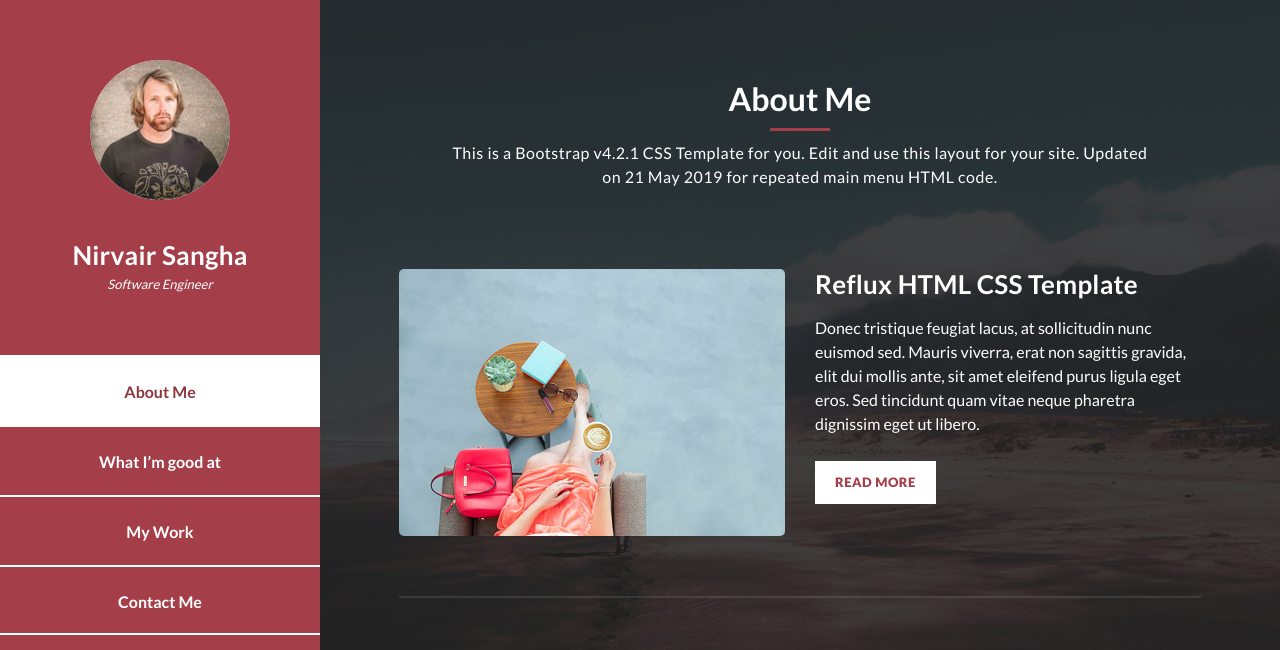
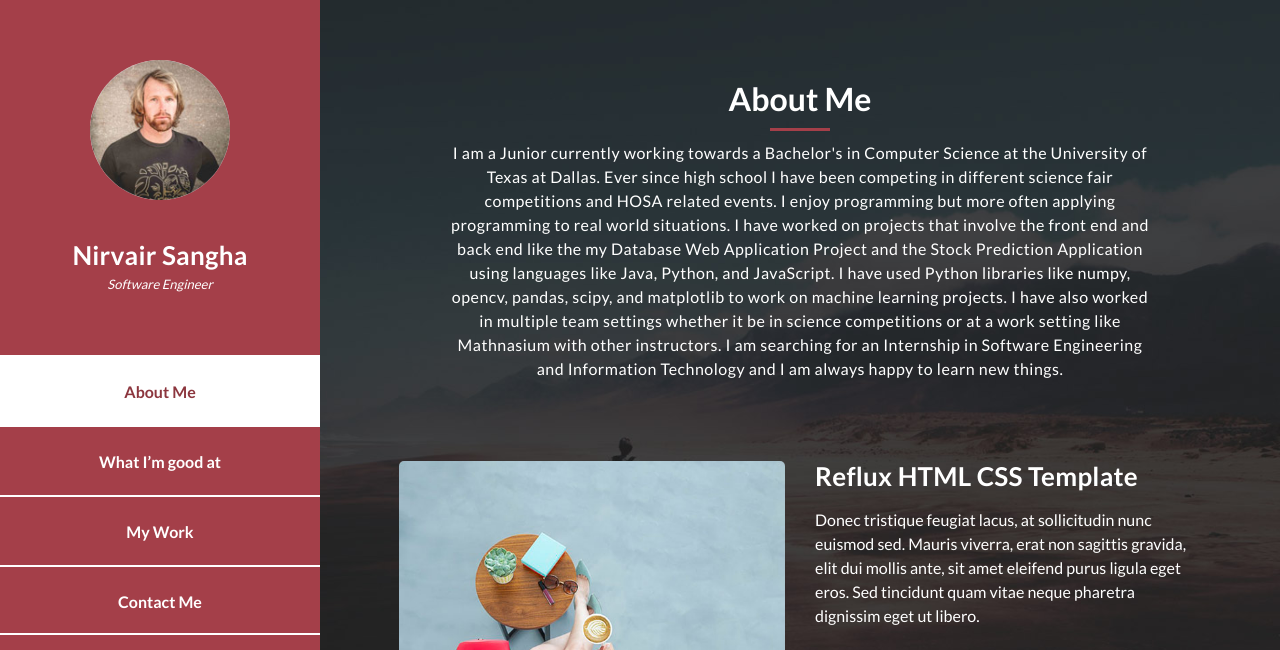
Before and after one commit to Nirvair-Sangha/PortfolioTester, a plain HTML site: page index.html in a window 1280 px wide. Shown: the top 650 px of the page. Drawn offline with Linux system fonts and the light colour scheme.

Commit message:
change ting

```diff
--- a/index.html
+++ b/index.html
@@ -85,8 +85,7 @@
             <h2>About Me</h2>
             <div class="line-dec"></div>
             <span
-              >This is a Bootstrap v4.2.1 CSS Template for you. Edit and use
-              this layout for your site. Updated on 21 May 2019 for repeated main menu HTML code.</span
+              >I am a Junior currently working towards a Bachelor's in Computer Science at the University of Texas at Dallas. Ever since high school I have been competing in different science fair competitions and HOSA related events. I enjoy programming but more often applying programming to real world situations. I have worked on projects that involve the front end and back end like the my Database Web Application Project and the Stock Prediction Application using languages like Java, Python, and JavaScript. I have used Python libraries like numpy, opencv, pandas, scipy, and matplotlib to work on machine learning projects. I have also worked in multiple team settings whether it be in science competitions or at a work setting like Mathnasium with other instructors. I am searching for an Internship in Software Engineering and Information Technology and I am always happy to learn new things.</span
             >
           </div>
           <div class="left-image-post">
```
